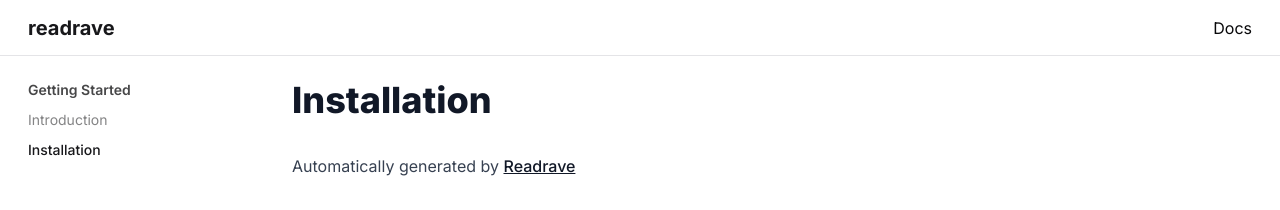
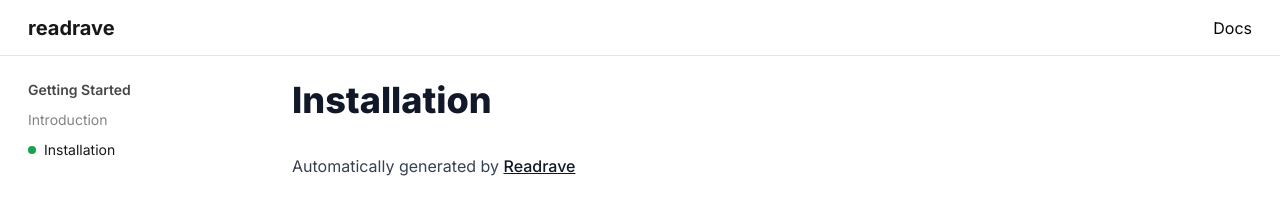
Before and after one commit to nrjdalal/readrave, a Next.js app in the folder apps/website/: page /docs/installation in a window 1280 px wide. Shown: the top 210 px of the page. Built offline with nearby package versions, Linux system fonts and the light colour scheme.

Commit message:
refactor: update sidebar/mobilepar

```diff
--- a/apps/website/src/components/readrave/mobilebar.tsx
+++ b/apps/website/src/components/readrave/mobilebar.tsx
@@ -1,14 +1,9 @@
+// version: 1.0
+
 'use client'
 
 import { ScrollArea } from '@/components/ui/scroll-area'
-import {
-  Sheet,
-  SheetContent,
-  SheetDescription,
-  SheetHeader,
-  SheetTitle,
-  SheetTrigger,
-} from '@/components/ui/sheet'
+import { Sheet, SheetContent, SheetTrigger } from '@/components/ui/sheet'
 import { cn } from '@/lib/utils'
 import Link from 'next/link'
 import { usePathname } from 'next/navigation'
@@ -65,12 +60,19 @@ export const ReadraveMobilebar = ({
                   <Link
                     href={item.href}
                     className={cn(
-                      'font-foreground/50 hover:text-primary hover:underline',
-                      pathname === item.href && 'font-medium text-primary',
+                      'font-foreground/50 hover:text-primary hover:underline flex items-center gap-x-2',
+                      pathname === item.href && 'text-primary',
                     )}
                     style={item.css}
                     onClick={() => setOpen(false)}
                   >
+                    <span
+                      className={cn(
+                        'hidden',
+                        pathname === item.href &&
+                          'inline-block w-2 h-2 rounded-full bg-green-600',
+                      )}
+                    />
                     {item.title}
                   </Link>
                 ) : (
--- a/apps/website/src/components/readrave/sidebar.tsx
+++ b/apps/website/src/components/readrave/sidebar.tsx
@@ -1,3 +1,5 @@
+// version: 1.0
+
 'use client'
 
 import { ScrollArea } from '@/components/ui/scroll-area'
@@ -22,11 +24,18 @@ export const ReadraveSidebar = ({
                 <Link
                   href={item.href}
                   className={cn(
-                    'font-foreground/50 hover:text-primary hover:underline',
-                    pathname === item.href && 'font-medium text-primary',
+                    'font-foreground/50 hover:text-primary hover:underline flex items-center gap-x-2',
+                    pathname === item.href && 'text-primary',
                   )}
                   style={item.css}
                 >
+                  <span
+                    className={cn(
+                      'hidden',
+                      pathname === item.href &&
+                        'inline-block w-2 h-2 rounded-full bg-green-600',
+                    )}
+                  />
                   {item.title}
                 </Link>
               ) : (
```
